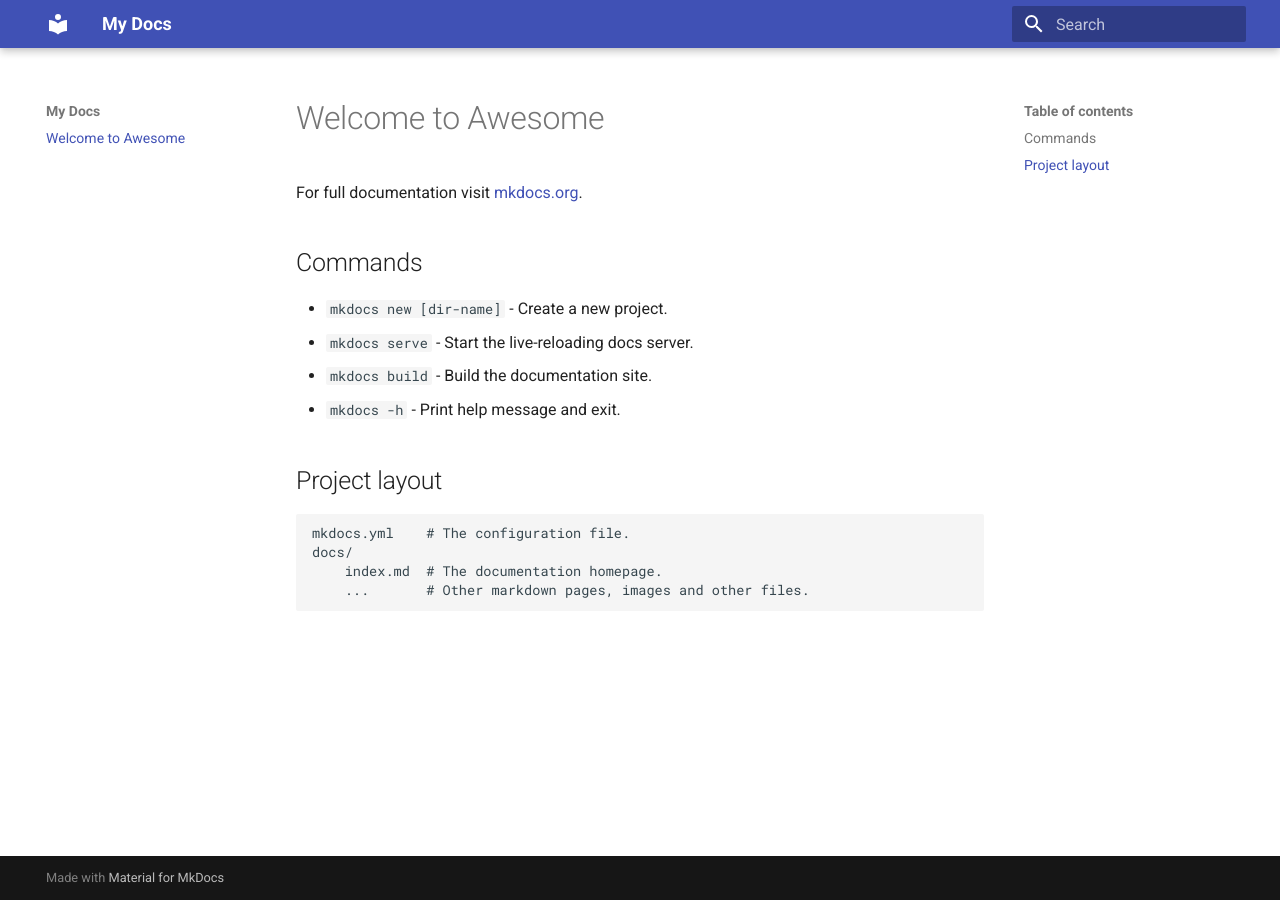
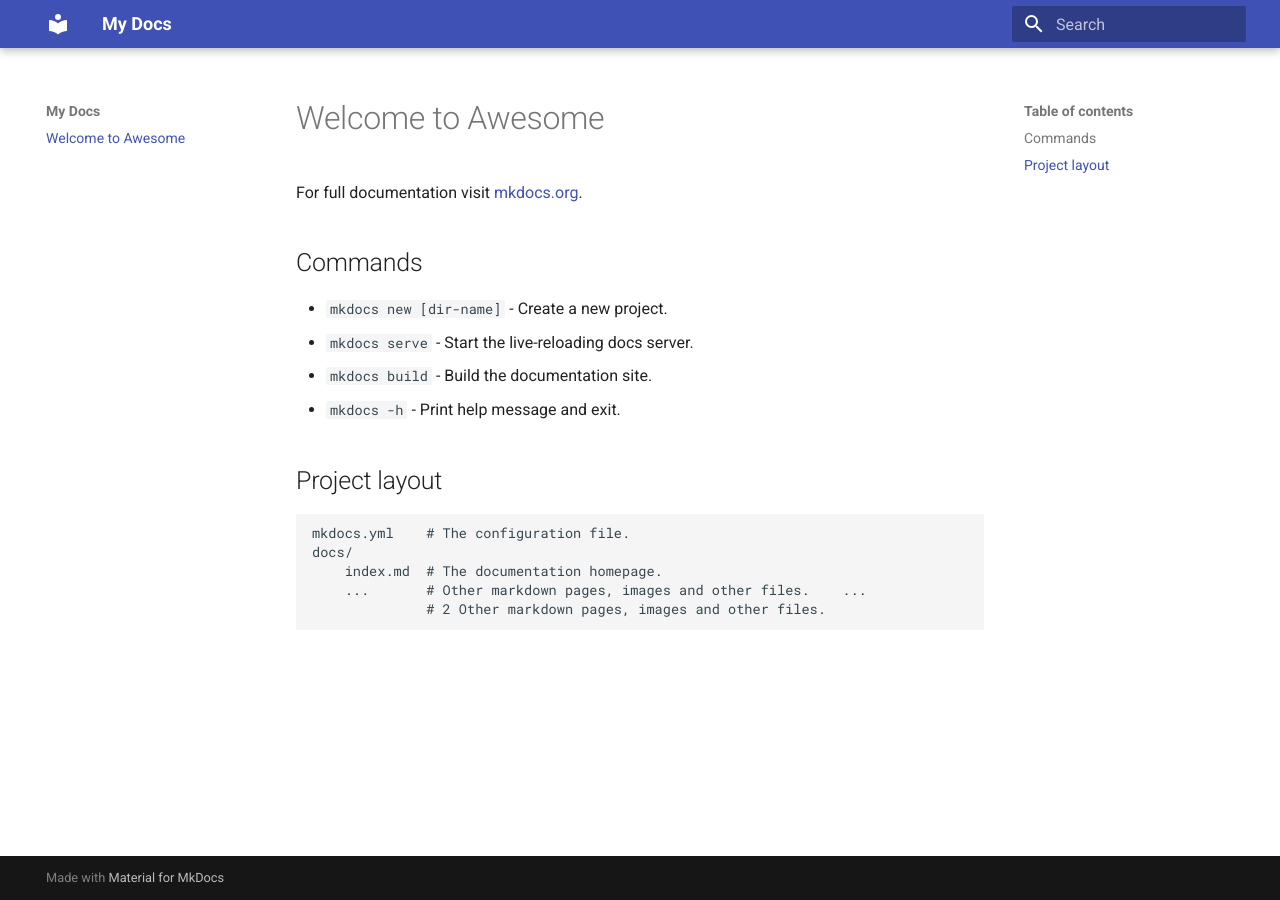
Before and after one commit to marodev/awesome, an MkDocs documentation site: the page built from docs/index.md, in a window 1280 px wide. Built offline with MkDocs 1.6.1 and Material for MkDocs 9.7.7, drawn with Linux system fonts in a browser that asks for light colours.

Commit message:
:rotating_light: redeploy docs

```diff
--- a/docs/index.md
+++ b/docs/index.md
@@ -14,4 +14,5 @@ For full documentation visit [mkdocs.org](https://www.mkdocs.org).
     mkdocs.yml    # The configuration file.
     docs/
         index.md  # The documentation homepage.
-        ...       # Other markdown pages, images and other files.
+        ...       # Other markdown pages, images and other files.    ...
+                  # 2 Other markdown pages, images and other files.
```
